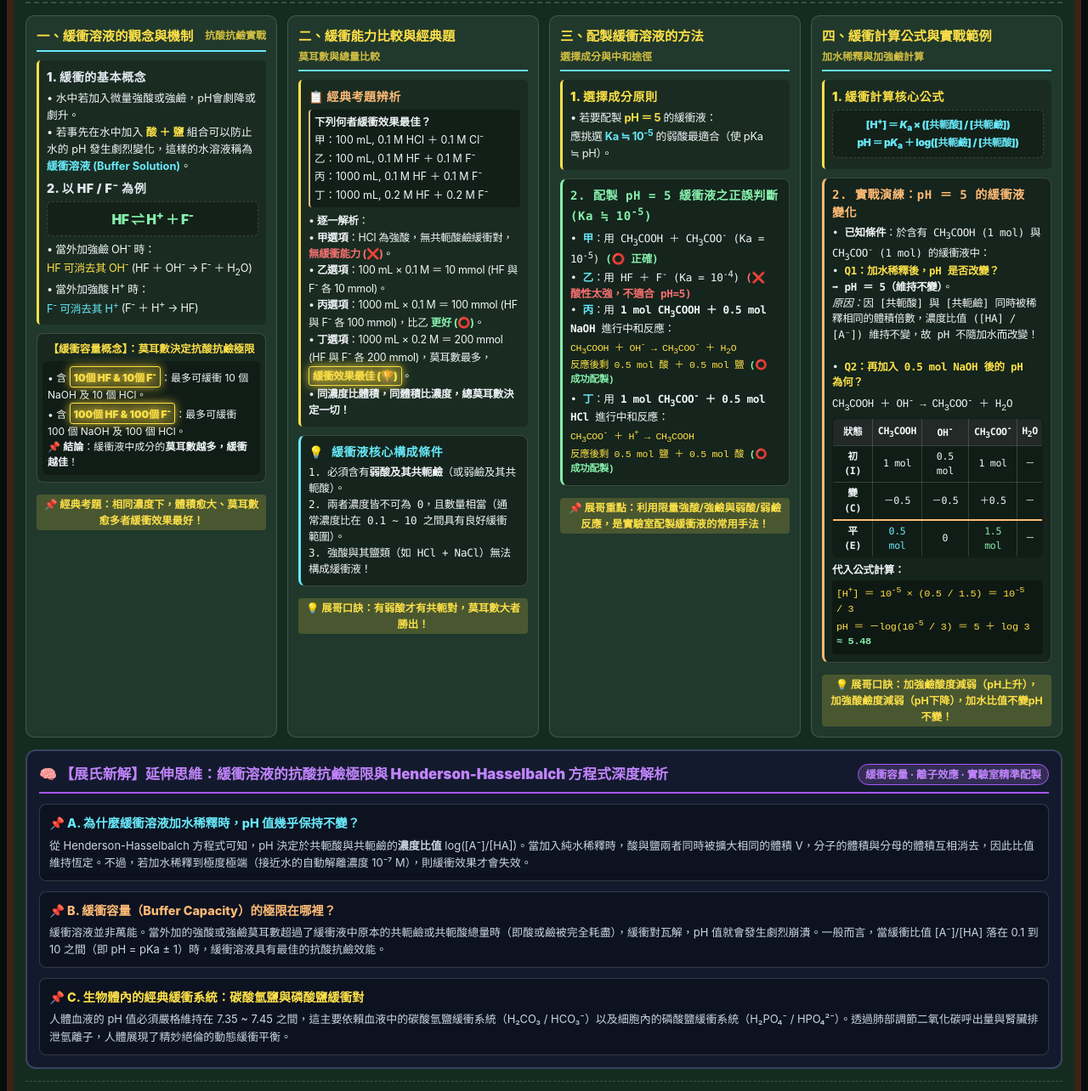
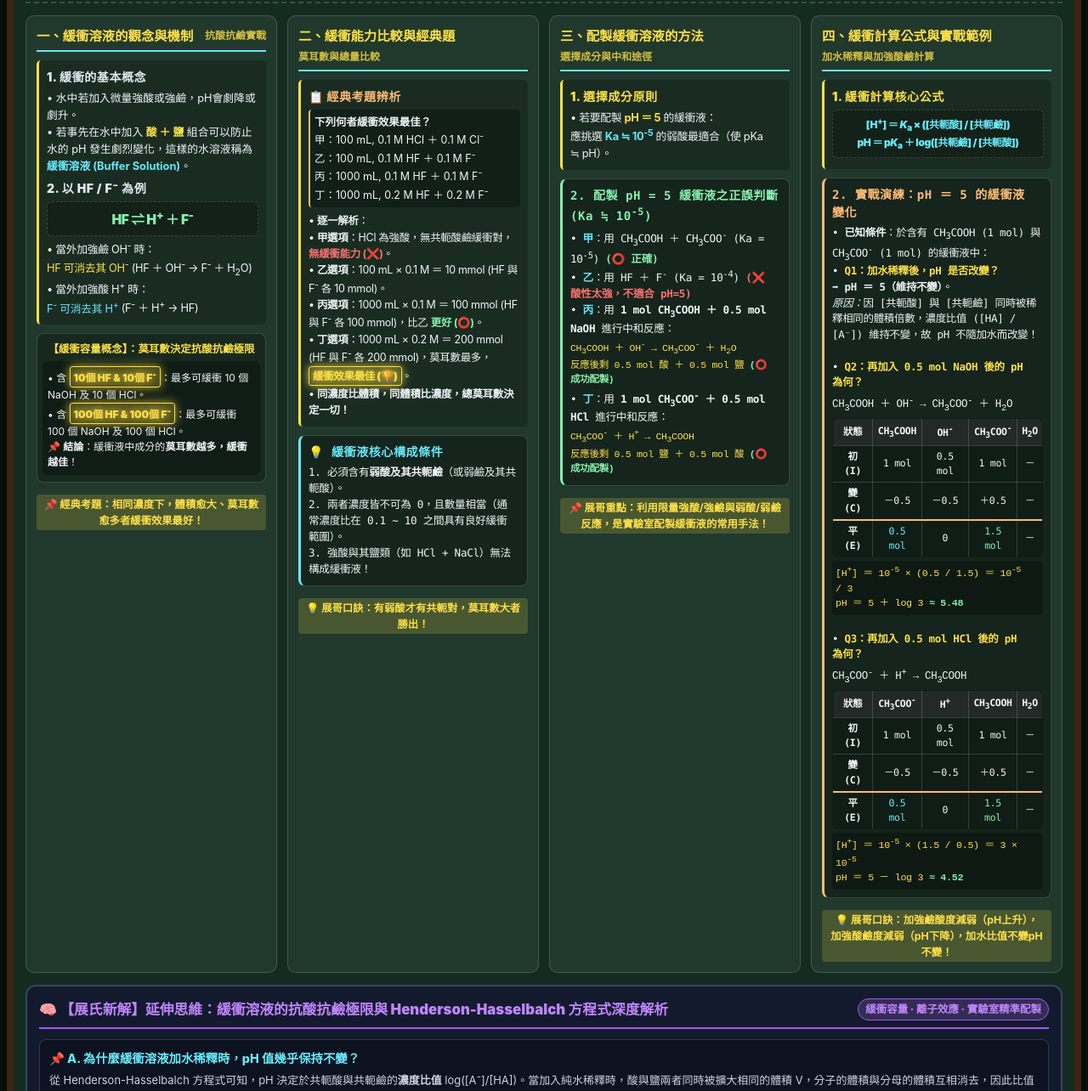
Before and after one commit to Jelly-ChinChan/Acid-base-hand-out10, a plain HTML site: page index.html in a window 1280 px wide. Shown: the part 148-1432 px from the top of the page at 85% size. Drawn offline with Linux system fonts and the light colour scheme.

Commit message:
Update index.html

```diff
--- a/index.html
+++ b/index.html
@@ -445,7 +445,7 @@
       <div class="main-title-wrap">
         <span class="brand-tag" style="font-size:0.95rem; padding:3px 8px;">展氏新解</span>
         <h1>酸與鹽的緩衝能力、配製方法與進階計算</h1>
-        <span class="badge-pill">緩衝機制 · 莫耳數與緩衝能力 · pH=5 配製選擇 · 限量反應與 pH 計算</span>
+        <span class="badge-pill">緩衝機制 · 莫耳數與緩衝能力 · pH=5 配製選擇 · 加強酸/強鹼限量反應計算</span>
       </div>
     </div>
 
@@ -584,7 +584,7 @@
       <div class="col-card">
         <div class="col-title">
           <span>四、緩衝計算公式與實戰範例</span>
-          <span style="font-size:0.75rem; opacity:0.8;">加水稀釋與加強鹼計算</span>
+          <span style="font-size:0.75rem; opacity:0.8;">加水稀釋與加強酸鹼計算</span>
         </div>
 
         <!-- 1. 核心公式 -->
@@ -596,7 +596,7 @@
           </div>
         </div>
 
-        <!-- 2. 實戰範例與加水稀釋不變性 -->
+        <!-- 2. 實戰演練：pH ＝ 5 的緩衝液變化 -->
         <div class="reaction-box" style="border-left: 3px solid var(--chalk-orange); letter-spacing:-0.3px;">
           <div class="sub-head" style="color:var(--chalk-orange);">
             2. 實戰演練：pH ＝ 5 的緩衝液變化
@@ -618,13 +618,31 @@
               <tr><td><b>平 (E)</b></td><td><span style="color:var(--chalk-cyan);">0.5 mol</span></td><td>0</td><td><span style="color:var(--chalk-green);">1.5 mol</span></td><td>－</td></tr>
             </table>
 
-            <div style="margin-top: 6px;">
-              <b>代入公式計算：</b><br>
-              <div style="font-family:monospace; margin-top:2px; font-size:0.74rem; color:var(--chalk-yellow); background:rgba(0,0,0,0.3); padding:5px; border-radius:4px;">
+            <div style="margin-top: 4px;">
+              <div style="font-family:monospace; font-size:0.73rem; color:var(--chalk-yellow); background:rgba(0,0,0,0.3); padding:4px; border-radius:4px;">
                 [H<sup>+</sup>] ＝ 10<sup>-5</sup> × (0.5 / 1.5) ＝ 10<sup>-5</sup> / 3<br>
-                pH ＝ －log(10<sup>-5</sup> / 3) ＝ 5 ＋ log 3 <span style="font-weight:bold; color:var(--chalk-green);">≈ 5.48</span>
+                pH ＝ 5 ＋ log 3 <span style="font-weight:bold; color:var(--chalk-green);">≈ 5.48</span>
+              </div>
+            </div><br>
+
+            • <b style="color:var(--chalk-yellow);">Q3：再加入 0.5 mol HCl 後的 pH 為何？</b><br>
+            <div style="font-family:monospace; margin-top:4px;">
+              CH<sub>3</sub>COO<sup>-</sup> ＋ H<sup>+</sup> → CH<sub>3</sub>COOH
+            </div>
+            <table class="role-table" style="font-size:0.72rem; margin:4px 0;">
+              <tr style="background:rgba(0,0,0,0.4);"><th>狀態</th><th>CH<sub>3</sub>COO<sup>-</sup></th><th>H<sup>+</sup></th><th>CH<sub>3</sub>COOH</th><th>H<sub>2</sub>O</th></tr>
+              <tr><td><b>初 (I)</b></td><td>1 mol</td><td>0.5 mol</td><td>1 mol</td><td>－</td></tr>
+              <tr style="border-bottom: 2px solid var(--chalk-orange);"><td><b>變 (C)</b></td><td>－0.5</td><td>－0.5</td><td>＋0.5</td><td>－</td></tr>
+              <tr><td><b>平 (E)</b></td><td><span style="color:var(--chalk-cyan);">0.5 mol</span></td><td>0</td><td><span style="color:var(--chalk-green);">1.5 mol</span></td><td>－</td></tr>
+            </table>
+
+            <div style="margin-top: 4px;">
+              <div style="font-family:monospace; font-size:0.73rem; color:var(--chalk-yellow); background:rgba(0,0,0,0.3); padding:4px; border-radius:4px;">
+                [H<sup>+</sup>] ＝ 10<sup>-5</sup> × (1.5 / 0.5) ＝ 3 × 10<sup>-5</sup><br>
+                pH ＝ 5 － log 3 <span style="font-weight:bold; color:var(--chalk-green);">≈ 4.52</span>
               </div>
             </div>
+
           </div>
         </div>
 
```
